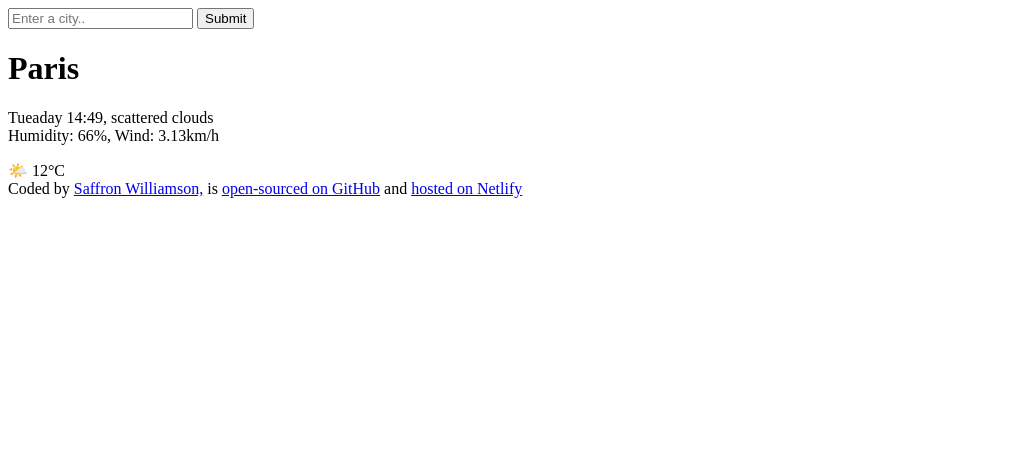
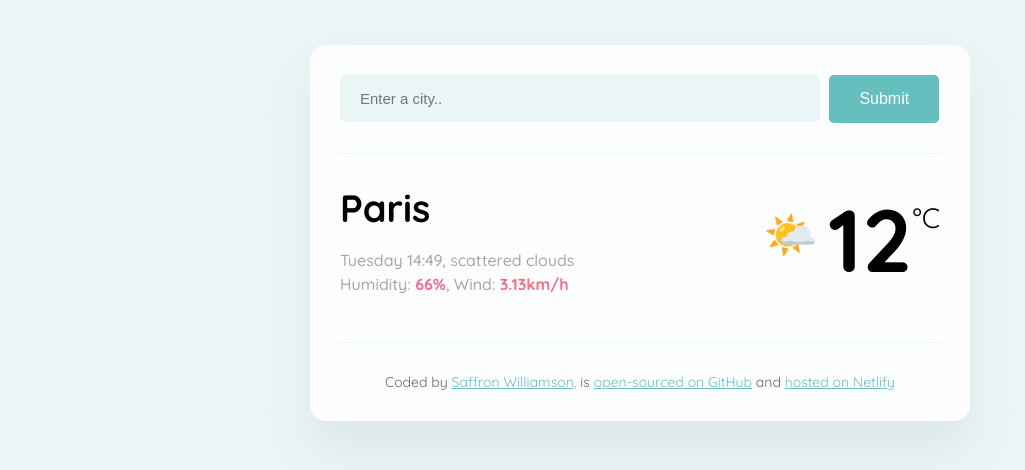
Before and after one commit to SaffronWilliamson/my-new-weather-app, a plain HTML site: page index.html in a window 1280 px wide. Shown: the whole page, without its empty margins (0-1025 px from the left). Drawn offline with Linux system fonts and the light colour scheme.

Commit message:
Added basic CSS

```diff
--- a/index.html
+++ b/index.html
@@ -3,25 +3,44 @@
   <head>
     <meta charset="UTF-8" />
     <meta name="viewport" content="width=device-width, initial-scale=1.0" />
+    <link rel="stylesheet" href="src/style.css" />
     <title>My Weather App</title>
+    <link rel="preconnect" href="https://fonts.googleapis.com" />
+    <link rel="preconnect" href="https://fonts.gstatic.com" crossorigin />
+    <link
+      href="https://fonts.googleapis.com/css2?family=Creepster&family=Quicksand:wght@300..700&display=swap"
+      rel="stylesheet"
+    />
   </head>
   <body>
+    <div class="weather-app">
       <header>
-      <form action="">
-        <input type="search" placeholder="Enter a city.." required />
-        <input type="submit" vlaue="Search" />
+        <form class="search-form">
+          <input
+            type="search"
+            placeholder="Enter a city.."
+            required
+            class="search-from-input"
+          />
+          <input type="submit" vlaue="Search" class="search-form-button" />
         </form>
       </header>
       <main>
+        <div class="weather-app-data">
           <div>
-        <h1>Paris</h1>
-        <p>
-          Tueaday 14:49, scattered clouds
+            <h1 class="weather-app-city">Paris</h1>
+            <p class="weather-app-details">
+              Tuesday 14:49, scattered clouds
               <br />
-          Humidity: 66%, Wind: 3.13km/h
+              Humidity: <strong>66%</strong>, Wind: <strong>3.13km/h</strong>
             </p>
           </div>
-      <div>🌤️ 12°C</div>
+          <div class="weather-app-temp-container">
+            <div class="weather-app-icon">🌤️</div>
+            <div class="weather-app-temp">12</div>
+            <div class="weather-app-unit">°C</div>
+          </div>
+        </div>
       </main>
 
       <footer>
@@ -40,5 +59,6 @@
           >hosted on Netlify</a
         >
       </footer>
+    </div>
   </body>
 </html>
--- /dev/null
+++ b/src/style.css
@@ -0,0 +1,93 @@
+body {
+  background-color: #eaf6f6;
+  font-family: 'Quicksand', sans-serif;
+}
+a {
+  color: #66bfbf;
+}
+
+.weather-app {
+  background: #fcfefe;
+  max-width: 600px;
+  margin: 45px auto;
+  box-shadow: 0 30px 50px rgba(65, 50, 100, 0.08);
+  border-radius: 16px;
+  padding: 30px;
+}
+header {
+  border-bottom: 1px solid #eaf6f6;
+  padding: 0 0 30px 0;
+}
+
+.search-from-input {
+  background-color: #eaf6f6;
+  border: none;
+  border-radius: 6px;
+  width: 80%;
+  font-size: 15px;
+  padding: 15px 20px;
+}
+
+.search-form-button {
+  background-color: #66bfbf;
+  padding: 15px 30px;
+  border: none;
+  font-size: 16px;
+  margin-left: 5px;
+  border-radius: 5px;
+  color: white;
+}
+
+main {
+  padding: 30px 0;
+}
+
+.weather-app-data {
+  display: flex;
+  justify-content: space-between;
+}
+
+.weather-app-city {
+  margin: 0;
+  font-size: 38px;
+  line-height: 48px;
+}
+
+.weather-app-details {
+  font-size: 16px;
+  color: rgba(39, 33, 66, 0.4);
+  line-height: 24px;
+  font-weight: 500;
+}
+
+.weather-app-details strong {
+  color: #f76b8a;
+}
+
+.weather-app-temp-container {
+  display: flex;
+}
+
+.weather-app-icon {
+  font-size: 44px;
+  margin-top: 22px;
+}
+
+.weather-app-temp {
+  font-size: 88px;
+  font-weight: bold;
+  margin-left: 10px;
+}
+
+.weather-app-unit {
+  margin-top: 16px;
+  font-size: 28px;
+}
+
+footer {
+  border-top: 1px solid #eaf6f6;
+  padding: 30px 0 0 0;
+  text-align: center;
+  font-size: 14px;
+  color: rgba(0, 0, 0, 0.6);
+}
```
Lines whose indentation alone changed are shown as unchanged.
